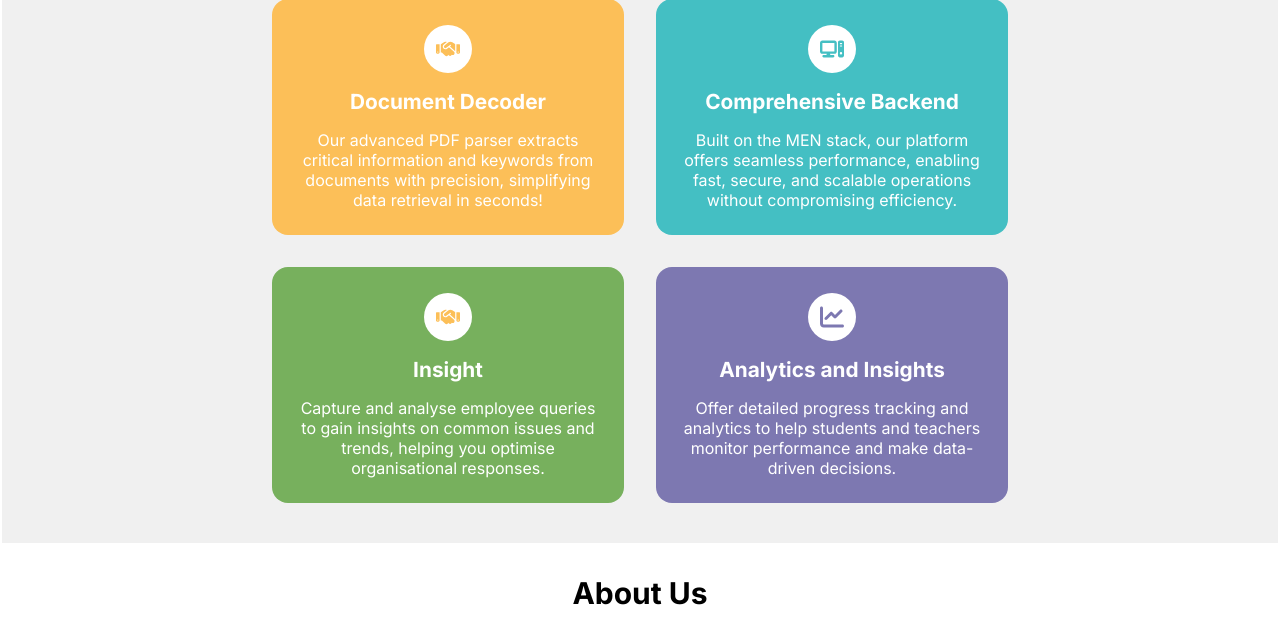
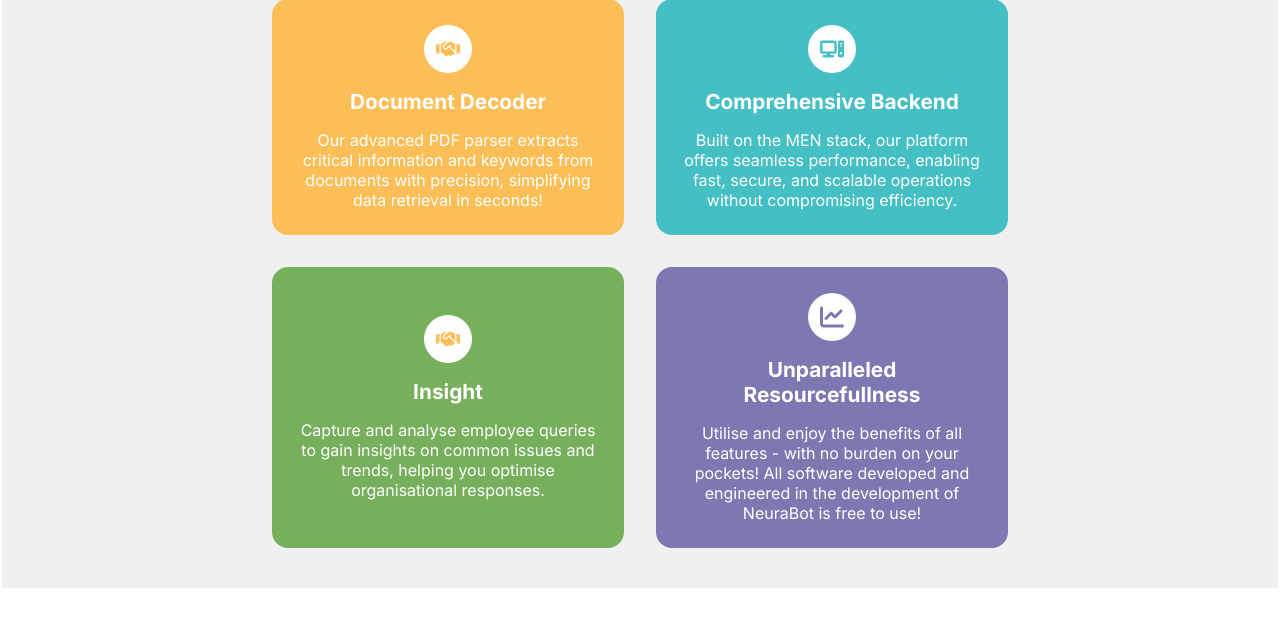
Before and after one commit to ninadw25/NeuraBot-SIH-2024-, a Node server app: page / in a window 1280 px wide. Shown: the part 1347-1968 px from the top of the page. Run offline with Node 20, Linux system fonts and the light colour scheme; the visitor is signed in with stand-in values (Sample User, id 1); some libraries are stand-ins or nearby versions.

Commit message:
Update home.ejs

```diff
--- a/nullPointers_2.0/views/home.ejs
+++ b/nullPointers_2.0/views/home.ejs
@@ -174,11 +174,10 @@
                         </div>
                         <div class="feature-info">
                             <div class="feature-title">
-                                Analytics and Insights
+                                Unparalleled Resourcefullness
                             </div>
                             <div class="feature-description">
-                                Offer detailed progress tracking and analytics to help students and teachers monitor
-                                performance and make data-driven decisions.
+                                Utilise and enjoy the benefits of all features - with no burden on your pockets! All software developed and engineered in the development of NeuraBot is free to use!
                             </div>
                         </div>
                     </div>
```
